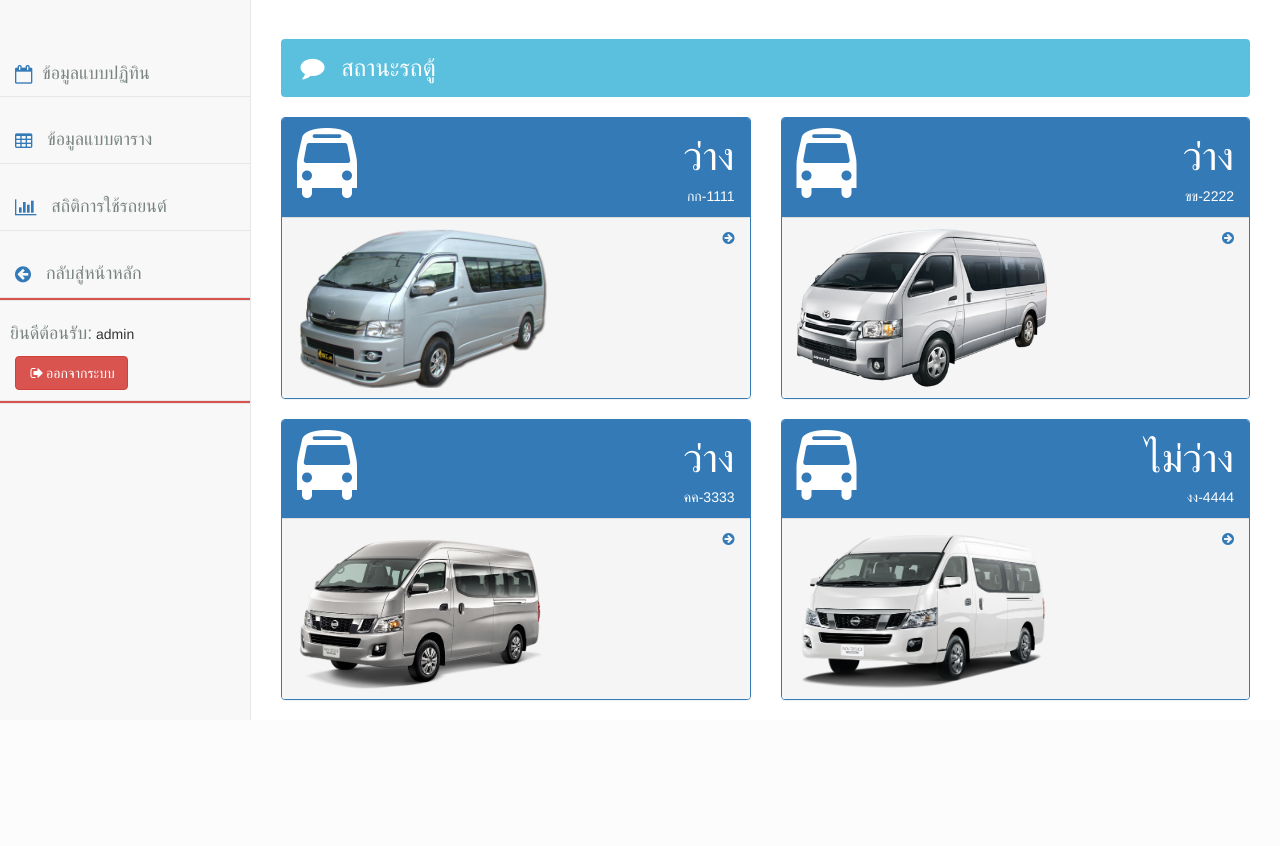
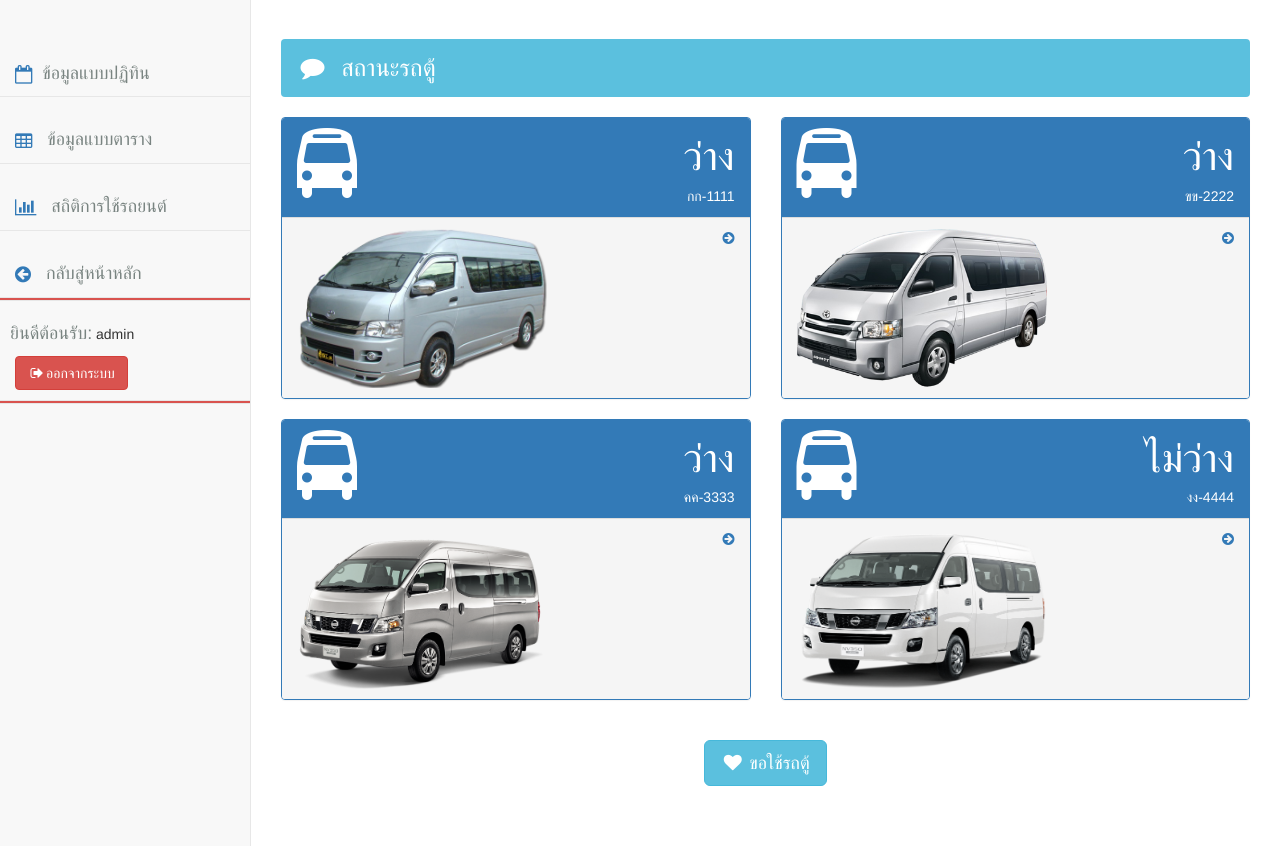
Before and after one commit to pattadonprapin/aerothai, a PHP site: page /home.php in a window 1280 px wide. Shown: the part 101-947 px from the top of the page. Before the commit the page ends 821 px from the top, so only its background shows below. Run offline with PHP 8.4, Linux system fonts and the light colour scheme; a user stored in the database is signed in; some libraries are stand-ins or nearby versions.

Commit message:
เพิ่มปุ่มหน้าhome

```diff
--- a/home.php
+++ b/home.php
@@ -213,6 +213,15 @@ session_start();
                 </div>
             </div>
 
+            <br>
+                <div align="center">
+                    <a href="bookingform.php"><button class="btn btn-info btn-lg"><i class="fa fa-heart fa-fw"></i>&nbsp;ขอใช้รถตู้</button></a>
+                </div>
+                <br>
+                <br>
+                <br>
+
+
         </nav>
 
     </div>
```
